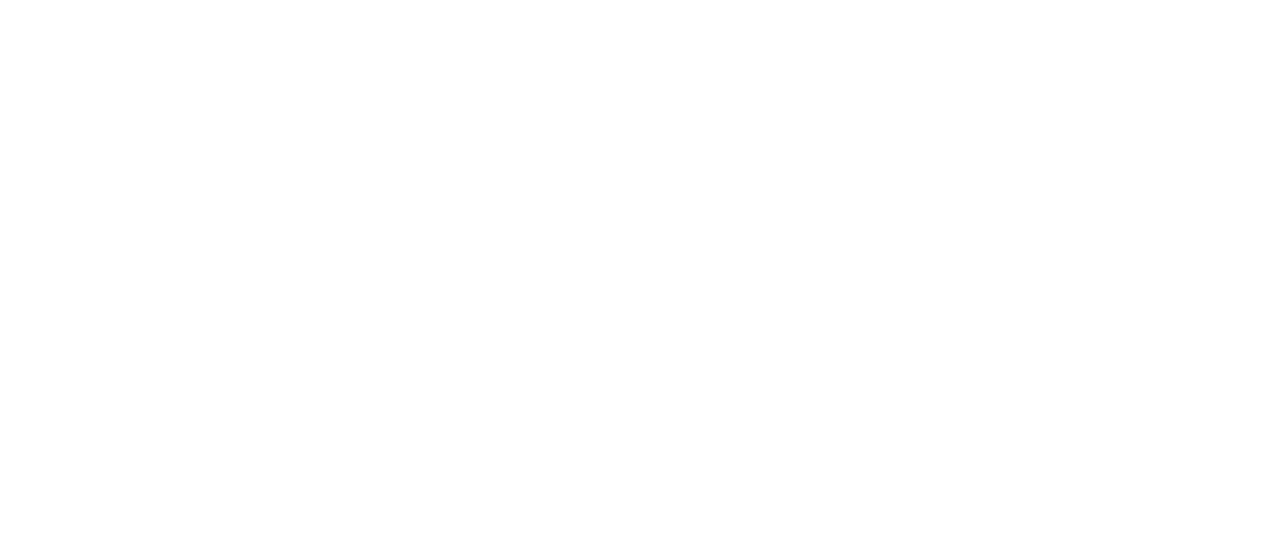
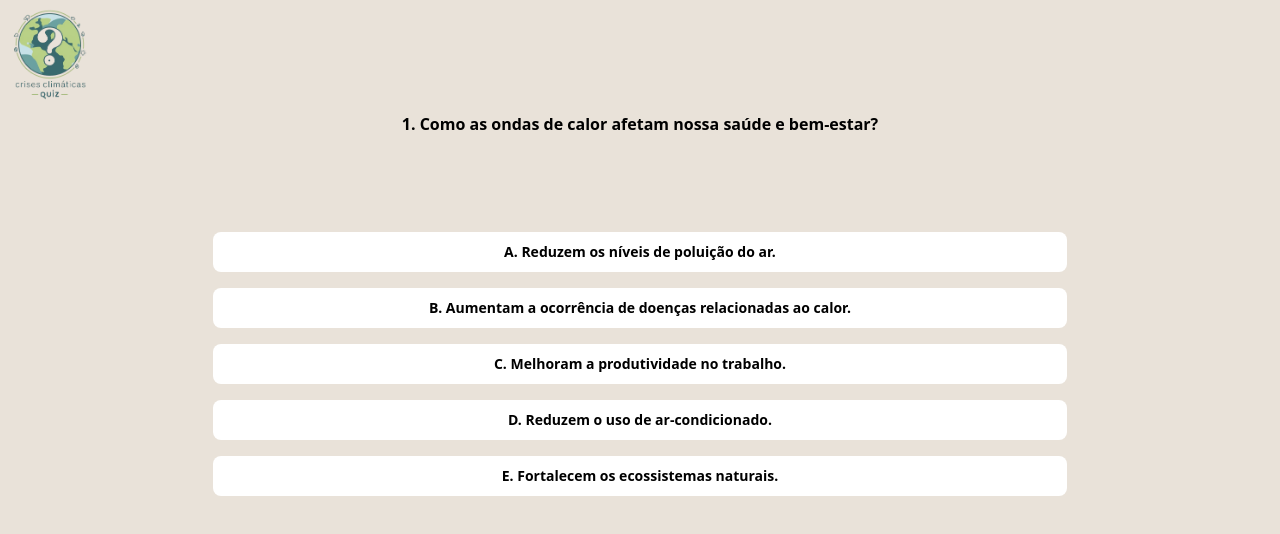
Before and after one commit to ImpactaOng/impacta, a React (Vite) app in the folder impacta/: page /quiz in a window 1280 px wide. Before the commit this address had no page. Shown: the top 534 px of the page. Built offline with nearby package versions, Linux system fonts and the light colour scheme.

Commit message:
feat: finalizando quiz

```diff
--- a/impacta/src/App.jsx
+++ b/impacta/src/App.jsx
@@ -3,6 +3,8 @@
 import Main from "./pages/Main";
 import Login from "./pages/Login";
 import Mapeamento from "./pages/Mapeamento";
+import PerguntasQuiz from "./pages/perguntasQuiz";
+import Trilhas from "./pages/Trilhas";
 
 const App = () => {
     return (
@@ -11,6 +13,8 @@
                 <Route path="/" element={<Main />} />
                 <Route path="/login" element={<Login />} />
                 <Route path="/mapeamento" element={<Mapeamento />} />
+                <Route path="/trilhas" element={<Trilhas />} />
+                <Route path="/quiz" element={<PerguntasQuiz />} />
             </Routes>
         </Router>
     );
--- a/impacta/src/components/navbar/Navbar.jsx
+++ b/impacta/src/components/navbar/Navbar.jsx
@@ -29,9 +29,9 @@
                     <li className="cursor-pointer s1180:text-base s1380:text-xl">
                         <a href="#sobre">Sobre</a>
                     </li>
-                    <li className="cursor-pointer text-corPrincipal s1180:text-base s1380:text-xl">
+                    <Link to={"/trilhas"} className="cursor-pointer text-corPrincipal s1180:text-base s1380:text-xl">
                         Trilha
-                    </li>
+                    </Link>
                     <Link
                         to={"/mapeamento"}
                         className="cursor-pointer text-corPrincipal s1180:text-base s1380:text-xl"
--- a/impacta/src/components/respostaQuiz/index.jsx
+++ b/impacta/src/components/respostaQuiz/index.jsx
@@ -1,13 +1,27 @@
-import React from 'react'
+import React from "react";
 
-export default function Respostas({dados}) {
-    console.log(dados)
+export default function Respostas({ dados, iscorrect, handleIsCorrect }) {
     return (
-        <div className='flex flex-col gap-3 justify-center items-center w-full'>
-            <h2 className='font-semibold w-80 text-xl s580:text-2xl s580:w-11/12 s980:items-center s980:justify-center s980:flex '>{dados.pergunta}</h2>
-            {
-                dados.alternativas.map(alternativa => (<div className='w-full bg-white h-14 flex items-center justify-center cursor-pointer rounded-xl s980:w-10/12'><p className='text-lg text-black font-semibold w-64 s580:text-xl s580:w-10/12 s980:text-2xl s980:w-11/12'>{alternativa.pergunta}</p></div>))
-            }
+        <div className="flex flex-col gap-3 justify-center items-center w-full">
+            <h2 className="font-semibold w-80 text-xl s580:text-2xl s580:w-11/12 s980:items-center s980:justify-center s980:flex ">
+                {dados.pergunta}
+            </h2>
+            {dados.alternativas.map((alternativa) => (
+                <div
+                    className={`w-full bg-white h-14 flex items-center justify-center cursor-pointer rounded-xl s980:w-10/12 ${
+                        iscorrect === null
+                            ? ""
+                            : iscorrect === alternativa.correta
+                            ? "bg-green-300"
+                            : "bg-red-300"
+                    } `}
+                    onClick={() => handleIsCorrect(alternativa.correta)}
+                >
+                    <p className="text-lg text-black font-semibold w-64 s580:text-xl s580:w-10/12 s980:text-2xl s980:w-11/12">
+                        {alternativa.pergunta}
+                    </p>
+                </div>
+            ))}
         </div>
-    )
+    );
 }
--- a/impacta/src/pages/perguntasQuiz/index.jsx
+++ b/impacta/src/pages/perguntasQuiz/index.jsx
@@ -1,43 +1,166 @@
-import React from 'react'
-import logoQuiz from "./assets/logoQuiz.png"
-import Respostas from '../../components/respostaQuiz'
+import React, { useState } from "react";
+import logo from "./assets/logoQuiz.png";
+import { Link } from "react-router-dom";
 
-export default function PerguntasQuiz() {
-    const dataRespostasQuiz = [
+function PerguntasQuiz() {
+    const [indicePergunta, setIndicePergunta] = useState(0);
+
+    const [respostas, setRespostas] = useState([]);
+
+    const [resultado, setResultado] = useState(null);
+
+    const perguntas = [
         {
-            pergunta: "1. Como as ondas de calor afetam nossa saúde e bem-estar?",
-            alternativas: [
+            pergunta:
+                "1. Como as ondas de calor afetam nossa saúde e bem-estar?",
+
+            opcoes: [
+                "A. Reduzem os níveis de poluição do ar.",
+                "B. Aumentam a ocorrência de doenças relacionadas ao calor.",
+                "C. Melhoram a produtividade no trabalho.",
+                "D. Reduzem o uso de ar-condicionado.",
+                "E. Fortalecem os ecossistemas naturais.",
+            ],
+
+            resposta:
+                "B. Aumentam a ocorrência de doenças relacionadas ao calor.",
+        },
+
         {
-                    pergunta: "A. Reduzem os níveis de poluição do ar.",
-                    correta: true
+            pergunta:
+                "2. Por que as ondas de calor estão se tornando mais comuns?",
+
+            opcoes: [
+                "A. Devido à diminuição das emissões de gases de efeito estufa.",
+                "B. Por causa do aumento das áreas verdes urbanas.",
+                "C. Devido à redução da urbanização.",
+                "D. Por causa do aumento das emissões de gases de efeito estufa.",
+                "E. Devido à melhoria das práticas agrícolas.",
+            ],
+
+            resposta:
+                "D. Por causa do aumento das emissões de gases de efeito estufa.",
         },
+
         {
-                    pergunta: "B. Aumentam a ocorrência de doenças relacionadas ao calor.",
-                    correta: true
+            pergunta:
+                "3. Quais são alguns dos impactos devastadores das ondas de calor?",
+
+            opcoes: [
+                "A. Aumento da biodiversidade.",
+                "B. Diminuição do consumo de energia.",
+                "C. Causam desidratação e insolação.",
+                "D. Melhoram a qualidade do ar.",
+                "E. Fortalecem a economia local.",
+            ],
+
+            resposta: "C. Causam desidratação e insolação.",
         },
+
         {
-                    pergunta: "C. Melhoram a produtividade no trabalho.",
-                    correta: true
+            pergunta:
+                "4. Como podemos prevenir e mitigar os efeitos das ondas de calor?",
+
+            opcoes: [
+                "A. Aumentando o uso de combustíveis fósseis.",
+                "B. Adotando soluções de infraestrutura verde.",
+                "C. Reduzindo o número de áreas verdes nas cidades.",
+                "D. Promovendo o desmatamento.",
+                "E. Reduzindo a eficiência energética.",
+            ],
+
+            resposta: "B. Adotando soluções de infraestrutura verde.",
         },
+
         {
-                    pergunta: "D. Reduzem o uso de ar-condicionado.",
-                    correta: true
+            pergunta:
+                "5. Quais exemplos de sucesso foram mencionados na luta contra as ondas de calor?",
+
+            opcoes: [
+                "A. Aumentando o uso de combustíveis fósseis.",
+                "B. Adotando soluções de infraestrutura verde.",
+                "C. Reduzindo o número de áreas verdes nas cidades.",
+                "D. Promovendo o desmatamento.",
+                "E. Reduzindo a eficiência energética.",
+            ],
+
+            resposta: "B. Adotando soluções de infraestrutura verde.",
         },
-                {
-                    pergunta: "E. Fortalecem os ecossistemas naturais.",
-                    correta: true
-                },
-            ]
+    ];
+
+    const responder = (respostaSelecionada) => {
+        setRespostas([...respostas, respostaSelecionada]);
+
+        if (indicePergunta + 1 < perguntas.length) {
+            setIndicePergunta(indicePergunta + 1);
+        } else {
+            calcularResultado();
         }
-    ]
+    };
+
+    const calcularResultado = () => {
+        let pontuacao = 0;
+
+        for (let i = 0; i < perguntas.length; i++) {
+            if (respostas[i] === perguntas[i].resposta) {
+                pontuacao++;
+            }
+        }
+
+        setResultado(pontuacao);
+    };
+
+    const reiniciarQuiz = () => {
+        setIndicePergunta(0);
+
+        setRespostas([]);
+
+        setResultado(null);
+    };
+
     return (
-        <section className='bg-fundoQuiz h-screen w-full flex gap-8 flex-col items-center'>
-            <img className='flex w-36' src={logoQuiz} alt="" />
-            <div className='flex flex-col items-center justify-center gap-10 w-4/5 s980:w-8/12'>
-                {dataRespostasQuiz.map((respostaQuiz, index) => (
-                    <Respostas key={index} dados={respostaQuiz} />
-                ))}
+        <section className="w-full h-screen flex justify-center relative bg-fundoQuiz">
+            <Link to={"/"}>
+                <img
+                    className="w-2/12 absolute left-2 top-2 s480:w-16 s780:w-20"
+                    src={logo}
+                    alt=""
+                />
+            </Link>
+            {resultado !== null ? (
+                <div className="w-full gap-4 flex flex-col justify-center items-center font-bold">
+                    <img className="w-3/12  left-2 top-2 " src={logo} alt="" />
+
+                    <p>
+                        Você acertou {resultado} de {perguntas.length}{" "}
+                        perguntas!
+                    </p>
+
+                    <button onClick={reiniciarQuiz}>Reiniciar Quiz</button>
                 </div>
+            ) : (
+                <div className="w-full h-3/5 flex flex-col justify-around items-center mt-16 font-bold">
+                    <p className="w-4/5 text-center">
+                        {perguntas[indicePergunta].pergunta}
+                    </p>
+
+                    <ul className="w-full flex flex-col justify-center items-center gap-4">
+                        {perguntas[indicePergunta].opcoes.map(
+                            (opcao, index) => (
+                                <li
+                                    className="bg-white w-11/12 h-10 flex items-center justify-center text-sm rounded-lg s780:w-4/5 s1180:w-2/3"
+                                    key={index}
+                                    onClick={() => responder(opcao)}
+                                >
+                                    {opcao}
+                                </li>
+                            )
+                        )}
+                    </ul>
+                </div>
+            )}
         </section>
-    )
+    );
 }
+
+export default PerguntasQuiz;
--- a/impacta/tailwind.config.js
+++ b/impacta/tailwind.config.js
@@ -8,6 +8,7 @@
                 corSecudanria: "#454545",
                 fundoPrincipal: "#181A1C",
                 fundoSecundario: "#27292E",
+                fundoQuiz: "#E9E2D9",
             },
             screens: {
                 s380: "380px",
```
Also changed, not shown: impacta/src/pages/Trilhas/index.jsx (+24 -16 lines). Lines whose indentation alone changed are shown as unchanged.
